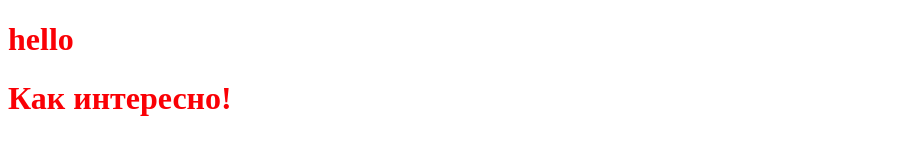
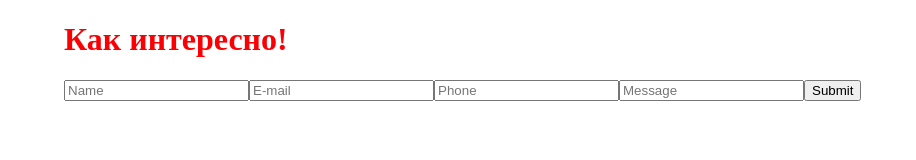
Before and after one commit to IrinaPeshko/itprofit-test-tasks, a website built with webpack: page src/index.html in a window 1280 px wide. Shown: the whole page, without its empty margins (0-916 px from the left). Built offline with nearby package versions, Linux system fonts and the light colour scheme.

Commit message:
feat: create base form

```diff
--- /dev/null
+++ b/src/components/form/form.js
@@ -0,0 +1,32 @@
+export function createContactForm() {
+    const form = document.createElement('form');
+    form.className = 'contact-form';
+
+    const nameInput = document.createElement('input');
+    nameInput.type = 'text';
+    nameInput.name = 'name';
+    nameInput.placeholder = 'Name';
+
+    const emailInput = document.createElement('input');
+    emailInput.type = 'email';
+    emailInput.name = 'email';
+    emailInput.placeholder = 'E-mail';
+
+    const phone = document.createElement('input');
+    phone.type = 'number';
+    phone.name = 'phone';
+    phone.placeholder = 'Phone';
+
+    const message = document.createElement('input');
+    message.type = 'text';
+    message.name = 'message';
+    message.placeholder = 'Message';
+
+    const submitButton = document.createElement('button');
+    submitButton.type = 'submit';
+    submitButton.textContent = 'Submit';
+
+    form.append(nameInput, emailInput, phone, message, submitButton);
+
+    return form;
+}
--- a/src/index.html
+++ b/src/index.html
@@ -1,12 +1,10 @@
 <!DOCTYPE html>
 <html lang="en">
   <head>
-    <title><%= htmlWebpackPlugin.options.title %></title>
+    <title>itprofit-test-tasks</title>
   </head>
 
   <body>
-    <div id="root">
-        <h1>hello</h1>
-    </div>
+    <div id="root"></div>
   </body>
 </html>
--- a/src/index.js
+++ b/src/index.js
@@ -1,6 +1,16 @@
 import './styles/main.scss';
+import { createContactForm } from './components/form/form';
+
 console.log('Как интересно!');
+
+const container = document.createElement('div');
+container.className = 'app__container';
+
 const heading = document.createElement('h1');
 heading.textContent = 'Как интересно!';
+
+const form = createContactForm();
+
 const root = document.querySelector('#root');
-root.append(heading);
+root.append(container);
+container.append(heading, form);
--- a/src/styles/main.scss
+++ b/src/styles/main.scss
@@ -5,3 +5,8 @@ html {
   font-size: $font-size;
   color: $font-color;
 }
+.app__container {
+  width: 90vw;
+  height: 90vw;
+  margin: auto;
+}
```
